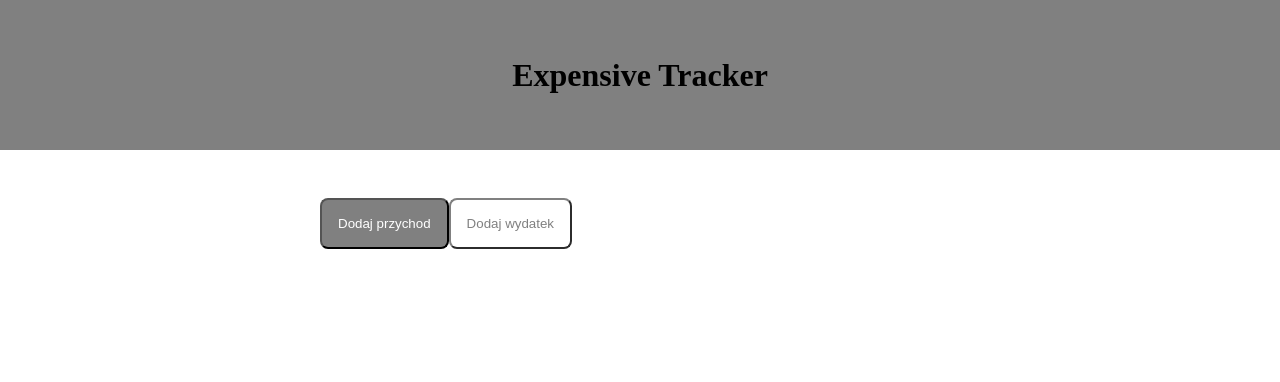
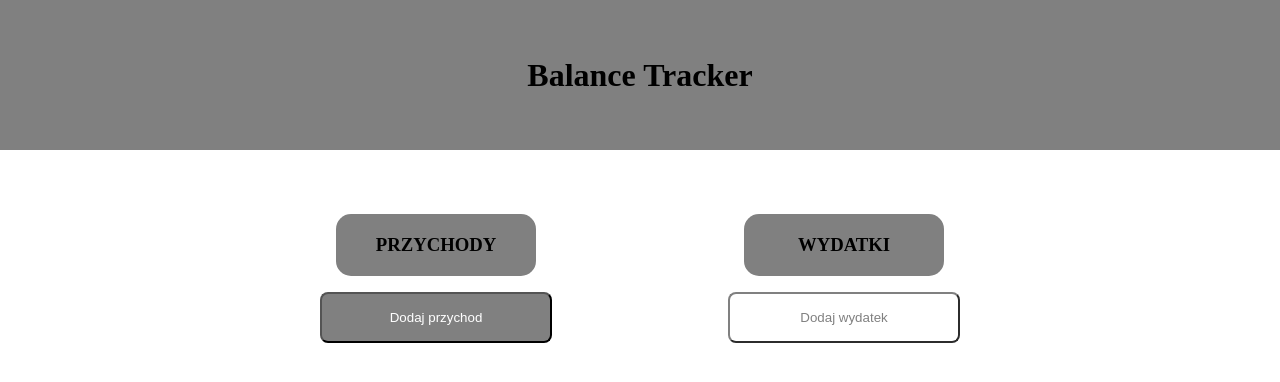
Before and after one commit to wojciechdominiak/Expensive-tracker, a Next.js app: page / in a window 1280 px wide. Shown: the top 382 px of the page. Built offline with nearby package versions, Linux system fonts and the light colour scheme.

Commit message:
Add BalanceLists/BalanceList components

```diff
--- /dev/null
+++ b/components/BalanceLists/BalanceList/BalanceList.module.scss
@@ -0,0 +1,8 @@
+.balanceList {
+  text-align: center;
+  padding: 20px;
+  background-color: gray;
+  margin: 1rem;
+  min-width: 200px;
+  border-radius: 15px;
+}
--- /dev/null
+++ b/components/BalanceLists/BalanceList/BalanceList.tsx
@@ -0,0 +1,15 @@
+import classes from "./BalanceList.module.scss";
+
+interface IProps {
+  title: "WYDATKI" | "PRZYCHODY";
+}
+
+const BalanceList = ({ title }: IProps) => {
+  return (
+    <div className={classes.balanceList}>
+      <h3>{title}</h3>
+    </div>
+  );
+};
+
+export default BalanceList;
--- /dev/null
+++ b/components/BalanceLists/BalanceLists.module.scss
@@ -0,0 +1,10 @@
+.balanceLists {
+  display: flex;
+  justify-content: space-between;
+
+  .list {
+    display: flex;
+    flex-direction: column;
+    justify-content: space-between;
+  }
+}
--- /dev/null
+++ b/components/BalanceLists/BalanceLists.tsx
@@ -0,0 +1,31 @@
+import BalanceList from "@/components/BalanceLists/BalanceList/BalanceList";
+import Button from "@/components/ui/Button/Button";
+import classes from "./BalanceLists.module.scss";
+
+const BalanceLists = () => {
+  return (
+    <div className={classes.balanceLists}>
+      <div className={classes.list}>
+        <BalanceList title={"PRZYCHODY"} />
+        <Button
+          onClick={() => {
+            console.log("Dodaje przychod");
+          }}
+          label={"Dodaj przychod"}
+        />
+      </div>
+      <div className={classes.list}>
+        <BalanceList title={"WYDATKI"} />
+        <Button
+          modifier="outline"
+          onClick={() => {
+            console.log("Dodaje wydatek");
+          }}
+          label={"Dodaj wydatek"}
+        />
+      </div>
+    </div>
+  );
+};
+
+export default BalanceLists;
--- a/components/Layout/Navbar/Navbar.tsx
+++ b/components/Layout/Navbar/Navbar.tsx
@@ -3,7 +3,7 @@ import classes from "./Navbar.module.scss";
 const Navbar = () => {
   return (
     <header className={classes.header}>
-      <h1>Expensive Tracker</h1>
+      <h1>Balance Tracker</h1>
     </header>
   );
 };
--- a/pages/index.tsx
+++ b/pages/index.tsx
@@ -1,24 +1,8 @@
-import Button from "@/components/ui/Button/Button";
+import BalanceList from "@/components/BalanceLists/BalanceList/BalanceList";
+import BalanceLists from "@/components/BalanceLists/BalanceLists";
 
 const HomePage = () => {
-  return (
-    <>
-      <Button
-        onClick={() => {
-          console.log("Dodaje przychod");
-        }}
-        label={"Dodaj przychod"}
-      />
-
-      <Button
-        modifier="outline"
-        onClick={() => {
-          console.log("Dodaje wydatek");
-        }}
-        label={"Dodaj wydatek"}
-      />
-    </>
-  );
+  return <BalanceLists />;
 };
 
 export default HomePage;
```
